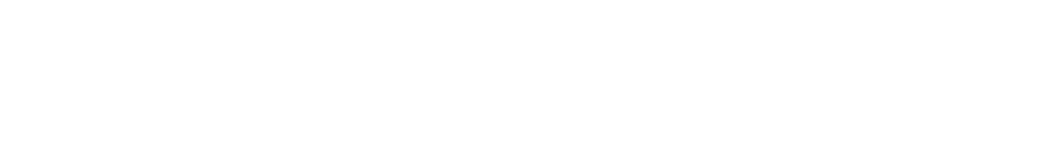
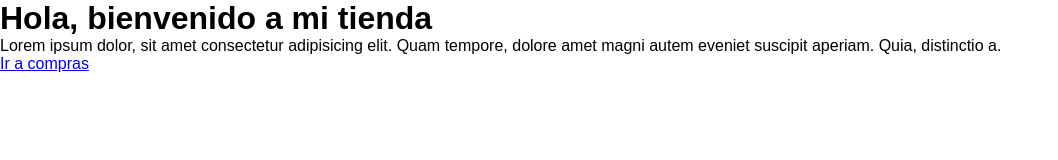
Before and after one commit to Jose-J-S/tiendarandom, a plain HTML site: page index.html in a window 1280 px wide. Shown: the whole page, without its empty margins (0-1058 px from the left). Drawn offline with Linux system fonts and the light colour scheme.

Commit message:
Contenido actualizado

```diff
--- a/css/estilos.css
+++ b/css/estilos.css
@@ -0,0 +1,6 @@
+* {
+  margin: 0;
+  padding: 0;
+  box-sizing: border-box;
+  font-family: Arial, Helvetica, sans-serif;
+}
--- a/index.html
+++ b/index.html
@@ -1,15 +1,22 @@
 <!DOCTYPE html>
-<html lang="en">
+<html lang="es">
 
 <head>
   <meta charset="UTF-8">
   <meta http-equiv="X-UA-Compatible" content="IE=edge">
   <meta name="viewport" content="width=device-width, initial-scale=1.0">
-  <title>Document</title>
+  <title>Tienda de Productos X</title>
+  <link rel="stylesheet" href="./css/estilos.css">
 </head>
 
 <body>
+  <h1>Hola, bienvenido a mi tienda</h1>
+  <p>Lorem ipsum dolor, sit amet consectetur adipisicing elit. Quam tempore, dolore amet magni autem eveniet suscipit
+    aperiam. Quia, distinctio a.
+  </p>
+  <a href="https://youtu.be" target="_blank">Ir a compras</a>
 
+  <script src="./js/funciones.js"></script>
 </body>
 
 </html>
--- a/js/funciones.js
+++ b/js/funciones.js
@@ -0,0 +1,5 @@
+function saludar(){
+  console.log("Hola que hace");
+}
+
+saludar();
```
